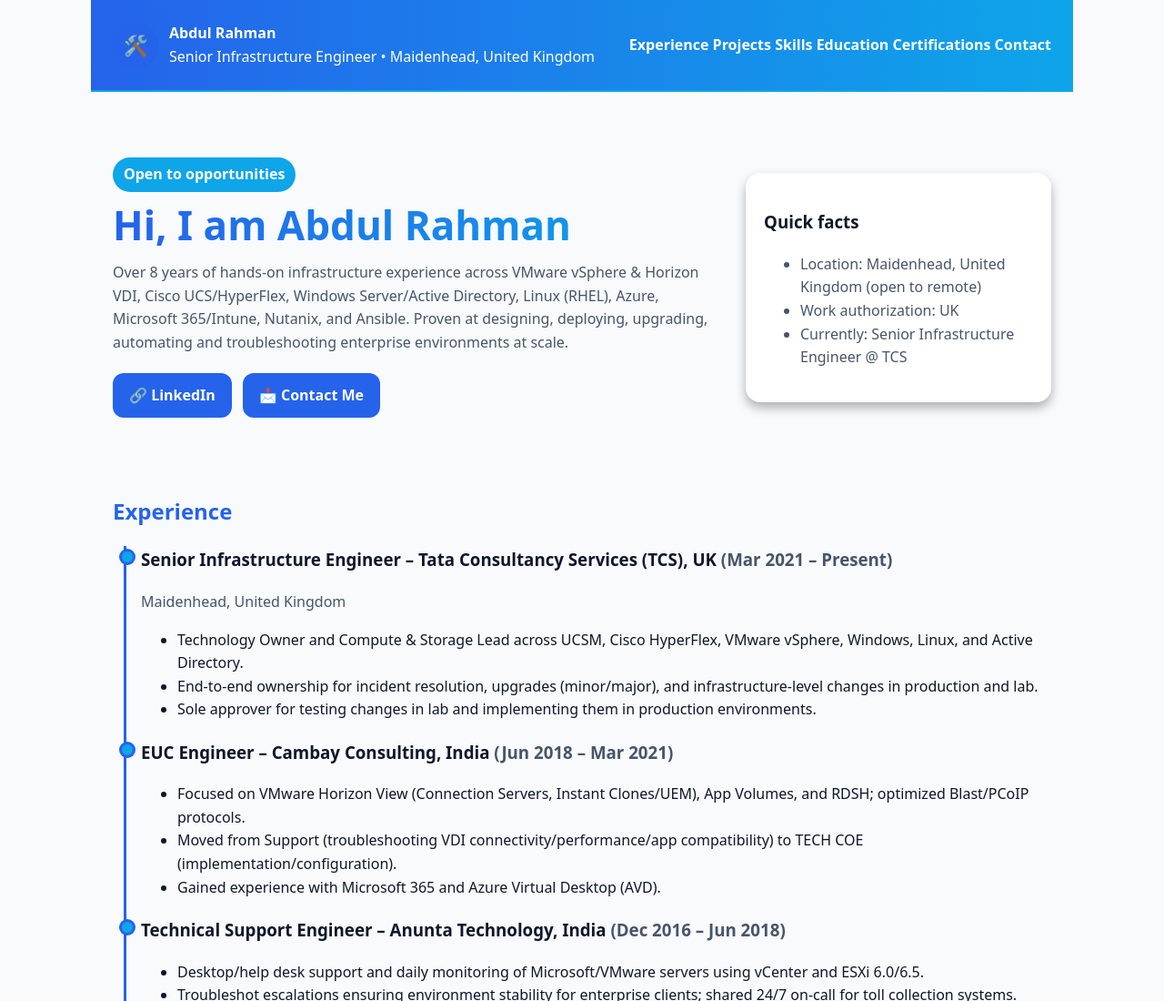
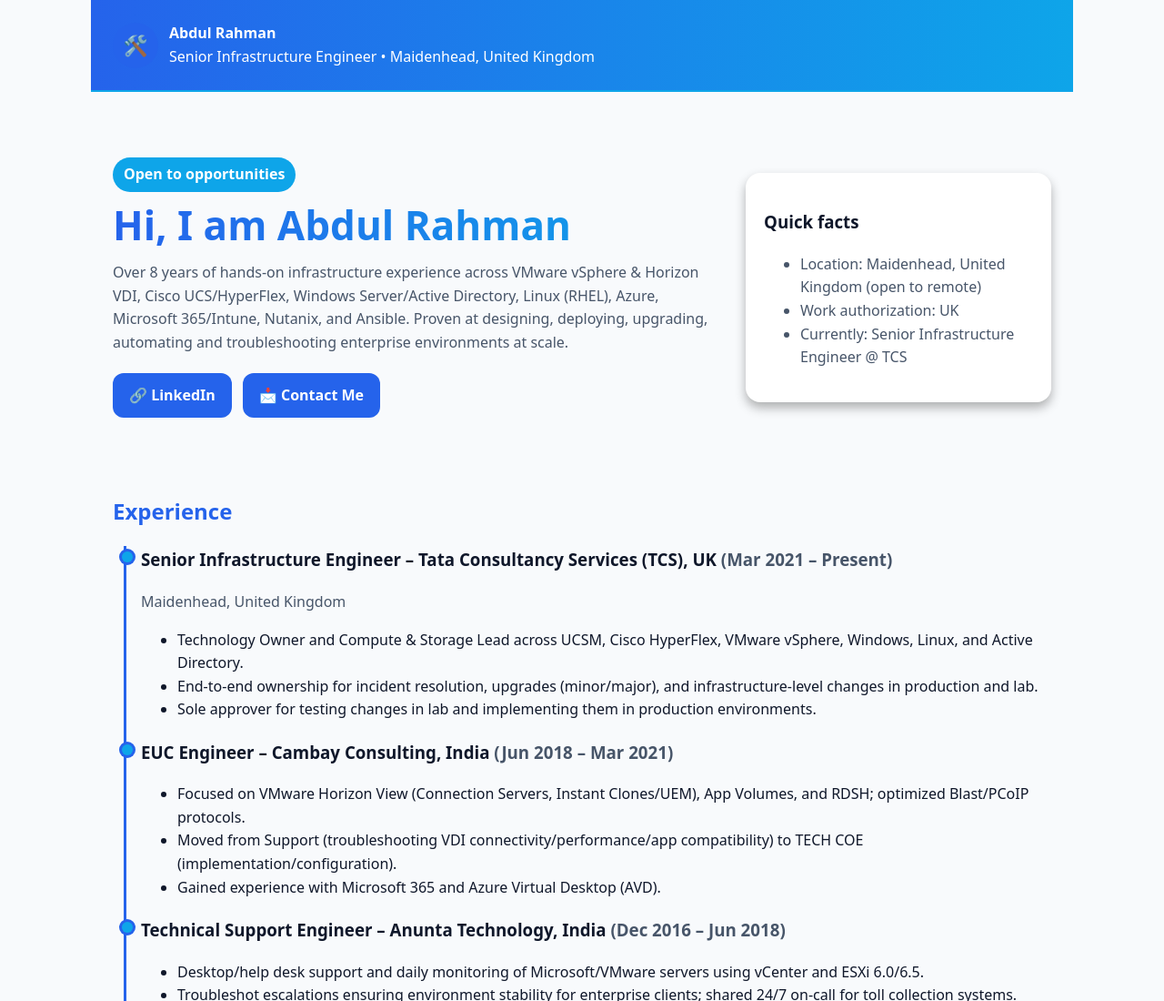
Before and after one commit to abdulrahman4u1995/Abdul-Rahman-Portfolio, a plain HTML site: page index.html in a window 1280 px wide. Shown: the top 1100 px of the page at 91% size. Drawn offline with Linux system fonts and the light colour scheme.

Commit message:
Update index.html

```diff
--- a/index.html
+++ b/index.html
@@ -68,14 +68,6 @@
         <span>Senior Infrastructure Engineer • Maidenhead, United Kingdom</span>
       </div>
     </div>
-    <nav>
-      <a href="#experience">Experience</a>
-      <a href="#projects">Projects</a>
-      <a href="#skills">Skills</a>
-      <a href="#education">Education</a>
-      <a href="#certifications">Certifications</a>
-      <a href="#contact">Contact</a>
-    </nav>
   </header>
 
   <main class="container">
```
